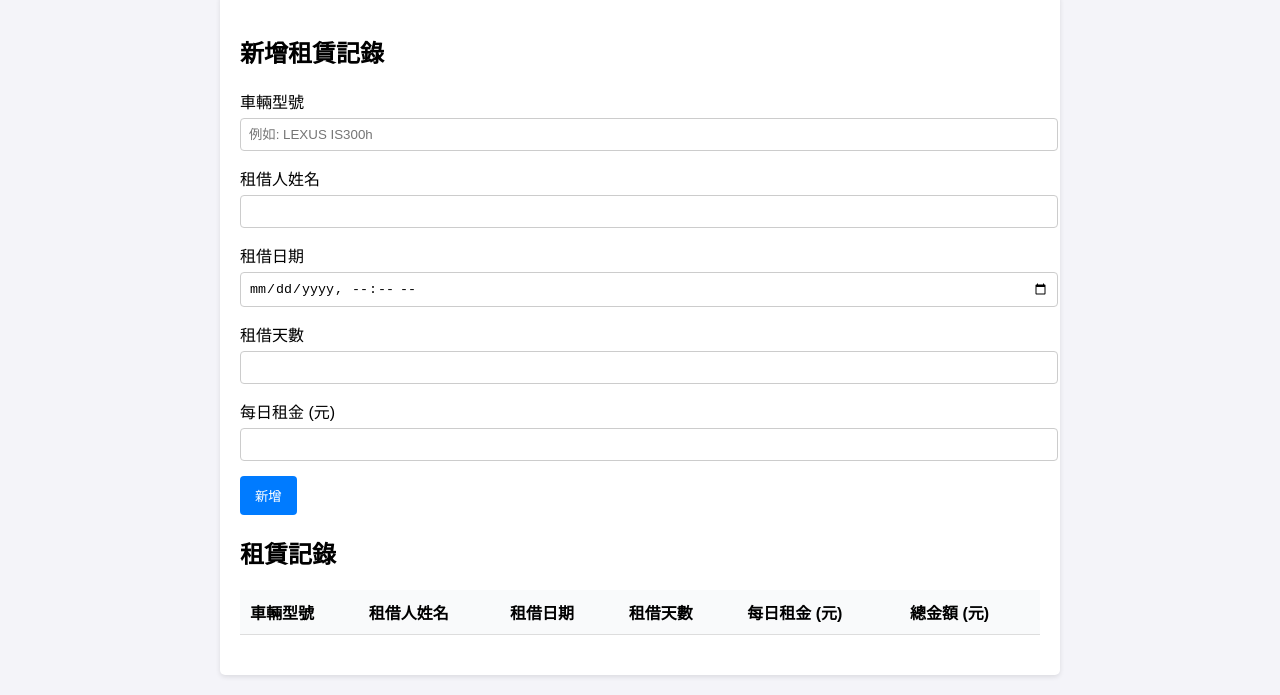
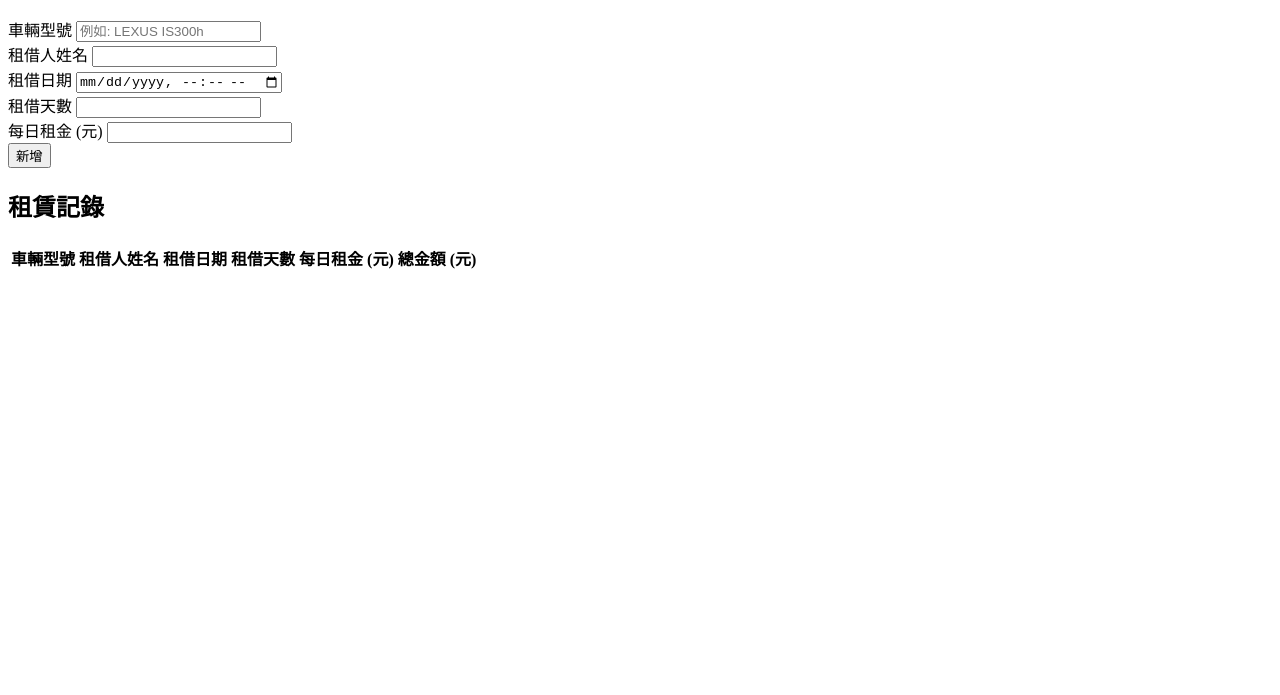
Before and after one commit to panshaofeng0211/my-rental-system, a website: page index.html in a window 1280 px wide. Shown: the part 171-866 px from the top of the page. After the commit the page ends 800 px from the top, so only its background shows below. Drawn offline with Linux system fonts and the light colour scheme.

Commit message:
Update index.html

```diff
--- a/index.html
+++ b/index.html
@@ -5,63 +5,7 @@
     <meta name="viewport" content="width=device-width, initial-scale=1.0">
     <title>租賃管理系統</title>
     <style>
-        body {
-            font-family: Arial, sans-serif;
-            background-color: #f4f4f9;
-            margin: 0;
-            padding: 0;
-        }
-        header {
-            background-color: #333;
-            color: white;
-            padding: 1rem;
-            text-align: center;
-        }
-        .container {
-            margin: 20px auto;
-            max-width: 800px;
-            padding: 20px;
-            background: white;
-            border-radius: 5px;
-            box-shadow: 0 2px 5px rgba(0, 0, 0, 0.1);
-        }
-        table {
-            width: 100%;
-            border-collapse: collapse;
-            margin-bottom: 20px;
-        }
-        table th, table td {
-            padding: 10px;
-            text-align: left;
-            border-bottom: 1px solid #ddd;
-        }
-        table th {
-            background-color: #f9fafb;
-        }
-        .form-group {
-            margin-bottom: 15px;
-        }
-        .form-group label {
-            display: block;
-            margin-bottom: 5px;
-        }
-        .form-group input, .form-group select {
-            width: 100%;
-            padding: 8px;
-            border: 1px solid #ccc;
-            border-radius: 4px;
-        }
-        .btn {
-            padding: 10px 15px;
-            background-color: #007BFF;
-            color: white;
-            border: none;
-            border-radius: 4px;
-            cursor: pointer;
-        }
-        .btn:hover {
-            background-color: #0056b3;
-        }
+        /* 現有的 CSS 保持不變 */
     </style>
 </head>
 <body>
@@ -117,34 +61,6 @@
         </table>
     </div>
 
-    <script>
-        document.getElementById('rental-form').addEventListener('submit', function(e) {
-            e.preventDefault();
-
-            // 獲取表單資料
-            const car = document.getElementById('car').value;
-            const renter = document.getElementById('renter').value;
-            const date = document.getElementById('date').value;
-            const duration = parseInt(document.getElementById('duration').value);
-            const price = parseFloat(document.getElementById('price').value);
-            const total = (duration * price).toFixed(2);
-
-            // 插入資料到表格
-            const tableBody = document.getElementById('rental-table').querySelector('tbody');
-            const newRow = document.createElement('tr');
-            newRow.innerHTML = `
-                <td>${car}</td>
-                <td>${renter}</td>
-                <td>${date}</td>
-                <td>${duration}</td>
-                <td>${price}</td>
-                <td>${total}</td>
-            `;
-            tableBody.appendChild(newRow);
-
-            // 清空表單
-            document.getElementById('rental-form').reset();
-        });
-    </script>
+    <script src="js/rental.js"></script>
 </body>
 </html>
```
